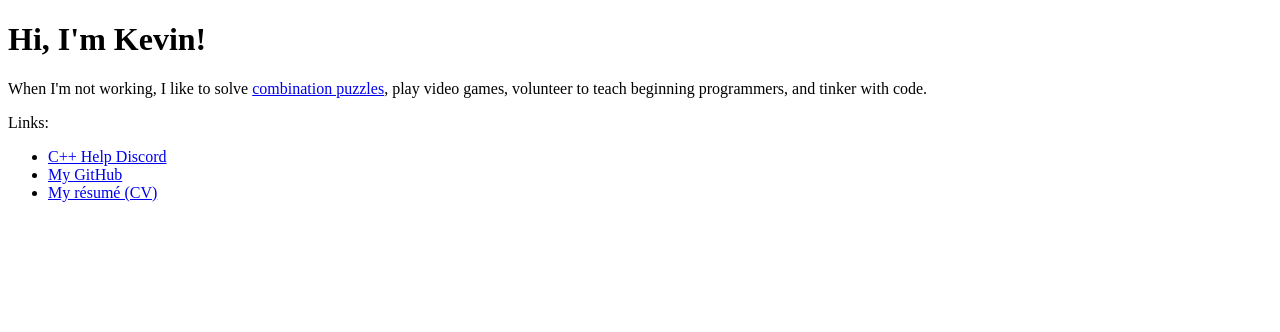
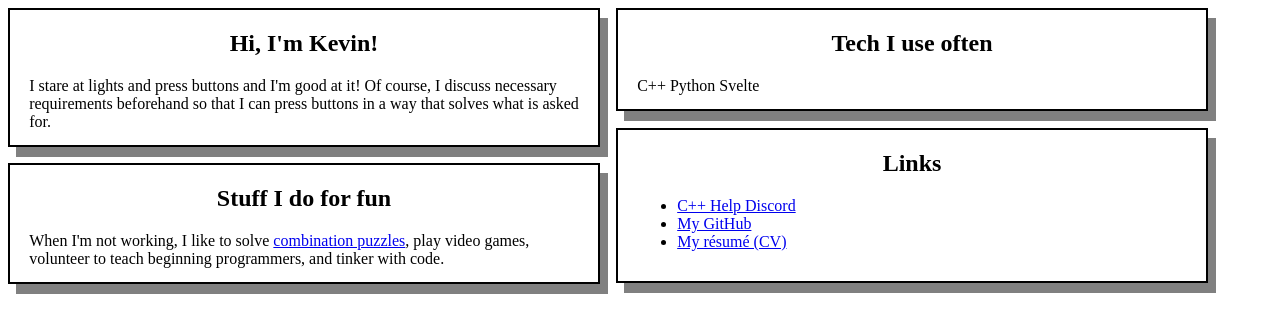
Before and after one commit to kevinkjt2000/magicly-work, a SvelteKit app: page / in a window 1280 px wide. Shown: the top 332 px of the page. Built offline with nearby package versions, Linux system fonts and the light colour scheme.

Commit message:
Beginnings of a nicer layout

```diff
--- /dev/null
+++ b/src/lib/Box.svelte
@@ -0,0 +1,23 @@
+<script>
+	/** @type {string} */
+	export let title;
+</script>
+
+<div class="box">
+	<h2 class="box-title">{title}</h2>
+	<slot />
+</div>
+
+<style>
+	.box {
+		background-color: var(--box-background);
+		border: 2px solid var(--box-border);
+		box-shadow: 8px 10px 0 var(--box-shadow);
+		height: min-content;
+		padding: 0 1.2rem 0.9rem 1.2rem;
+	}
+
+	.box-title {
+		text-align: center;
+	}
+</style>
--- a/src/routes/+page.svelte
+++ b/src/routes/+page.svelte
@@ -1,16 +1,57 @@
 <script>
+	import Box from '$lib/Box.svelte';
 </script>
 
-<h1>Hi, I'm Kevin!</h1>
-<p>
-	When I'm not working, I like to solve <a href="https://en.wikipedia.org/wiki/Combination_puzzle"
-		>combination puzzles</a
+<main>
+	<div class="grid-left">
+		<Box title="Hi, I'm Kevin!">
+			I stare at lights and press buttons and I'm good at it! Of course, I discuss necessary
+			requirements beforehand so that I can press buttons in a way that solves what is asked for.
+		</Box>
+
+		<Box title="Stuff I do for fun">
+			When I'm not working, I like to solve <a
+				href="https://en.wikipedia.org/wiki/Combination_puzzle">combination puzzles</a
 			>, play video games, volunteer to teach beginning programmers, and tinker with code.
-</p>
+		</Box>
+	</div>
 
-Links:
+	<div class="grid-right">
+		<Box title="Tech I use often">C++ Python Svelte</Box>
+
+		<Box title="Links">
 			<ul>
 				<li><a href="https://discord.gg/J5hBe8F">C++ Help Discord</a></li>
 				<li><a href="https://github.com/kevinkjt2000">My GitHub</a></li>
 				<li><a href="https://s3.amazonaws.com/magicly.work/resume.pdf">My résumé (CV)</a></li>
 			</ul>
+		</Box>
+	</div>
+</main>
+
+<style>
+	:root {
+		--box-background: white;
+		--box-border: black;
+		--box-shadow: gray;
+	}
+
+	main {
+		display: grid;
+		grid-column-gap: 1rem;
+		grid-auto-rows: min-content;
+		grid-template-columns: 1fr 1fr;
+		grid-template-areas: 'grid-left' 'grid-right';
+		max-width: 1200px;
+	}
+
+	.grid-left {
+		display: grid;
+		grid-row-gap: 1rem;
+	}
+
+	.grid-right {
+		display: grid;
+		grid-row-gap: 1rem;
+	}
+</style>
```
Lines whose indentation alone changed are shown as unchanged.
